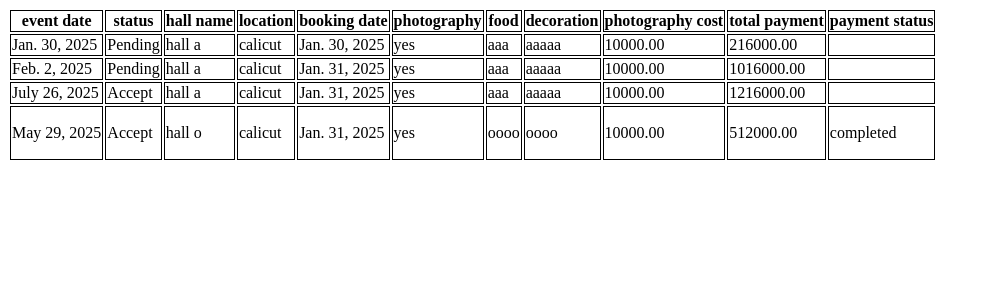
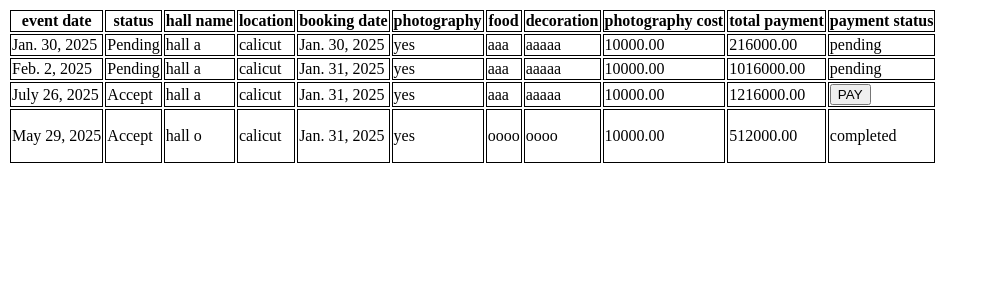
Before and after one commit to Sana-pt/miniproject2, a Django app: template Alora/template/user_view_booking.html in a window 1280 px wide. Shown: the top 300 px of the page, without its empty margins (0-988 px from the left). Run offline with Django 5.2, Linux system fonts and the light colour scheme; the template is opened without the code that fills it: values that come from a table or form of the project are taken from there, others are empty; data comes from the database, SQL or seed files in the repository; both versions use the stored data as it was after the commit.

Commit message:
second commit

```diff
--- a/Alora/aloraapp/models.py
+++ b/Alora/aloraapp/models.py
@@ -40,7 +40,7 @@ class Bookings(models.Model):
     user_id=models.ForeignKey(User,on_delete=models.CASCADE)
     hall_id=models.ForeignKey(Halls,on_delete=models.CASCADE)
     booking_date=models.DateField(auto_now_add=True)
-    payment_status=models.CharField(max_length=100,default='Pending')
+    payment_status=models.CharField(max_length=100,default='pending')
     photography=models.CharField(max_length=100,null=True,blank=True)
     food_value=models.BooleanField(null=True,blank=True)
     food=models.ForeignKey(Food,on_delete=models.CASCADE,null=True,blank=True)
--- a/Alora/template/user_view_booking.html
+++ b/Alora/template/user_view_booking.html
@@ -33,22 +33,26 @@
             <td>{{i.hall_id.location}}</td>
             <td>{{i.booking_date}}</td>
             <td>{{i.photography}}</td>
-             <td>{{i.food.food_name}}</td>
+            <td>{{i.food.food_name}}</td>
             <td>{{i.decoration.decoration_name}}</td>
             <td>{{i.photography_cost}}</td>
             <td>{{i.total_payment}}</td>
             <td>
-                <form action="{% url 'stripe_payments' id=i.id %}">
-                    {% csrf_token %}
-                    {% if i.event_status == 'Accept' and i.payment_status == 'Pending' %}
-                    <input type="submit" value="PAY">
+
+                    {% if i.event_status == 'Accept' and i.payment_status == 'pending' %}
+                    <form action="{% url 'stripe_payments' id=i.id %}" method="post">
+                        {% csrf_token %}
+                        <input type="submit" value="PAY">
+                    </form>
                     {% elif i.payment_status == 'completed' %}
                     <p>completed</p>
                     {% elif i.event_status == 'Reject' %}
                     <span>Pending</span>
+                    {% else %}
+                    <span>pending</span>
                     {% endif %}
 
-                </form>
+
             </td>
 
         </tr>
```
Also changed, not shown: Alora/aloraapp/migrations/0002_alter_bookings_payment_status.py (added), Alora/db.sqlite3, Alora/media/Lovely-Runner3_ZWudbmS.jpg (added), Alora/media/image/Lovely-Runner3_LUFezrD.jpg (added), Alora/media/image/Lovely-Runner3_XbNbC3c.jpg (added).
